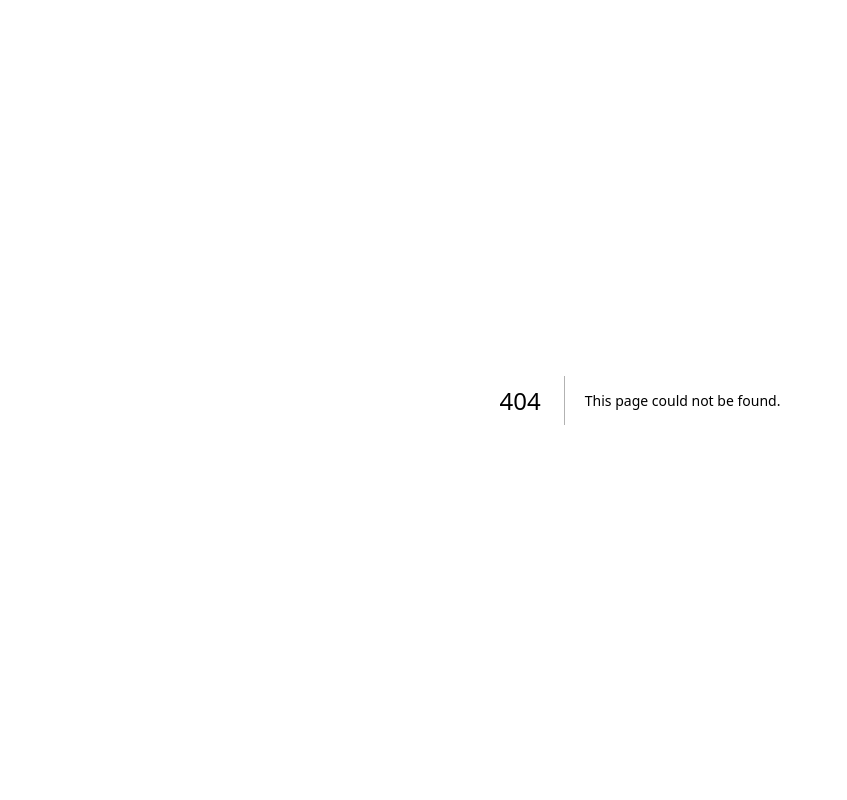
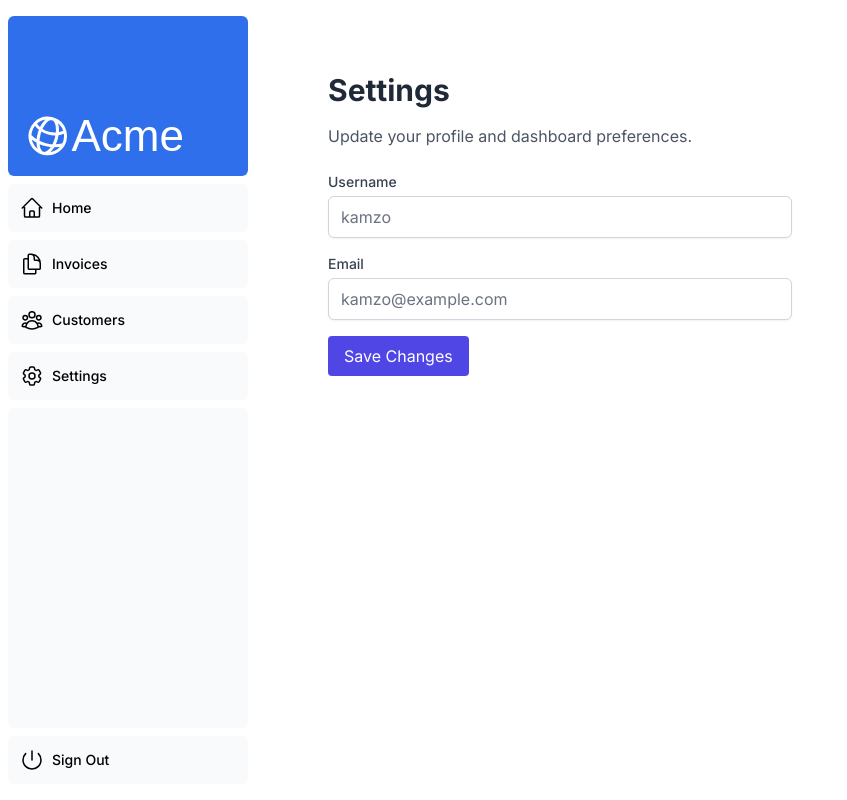
Before and after one commit to kanzo123/nextjs-dashboard2, a Next.js app: page /dashboard/settings in a window 1280 px wide. Before the commit this address had no page. Shown: the whole page, without its empty margins (0-847 px from the left). Built offline with nearby package versions, Linux system fonts and the light colour scheme; a web font is replaced by a local one.

Commit message:
feat: add setting route

```diff
--- /dev/null
+++ b/app/dashboard/settings/page.tsx
@@ -0,0 +1,35 @@
+export default function Page() {
+  return (
+    <div className="p-6 max-w-lg">
+      <h1 className="text-3xl font-bold text-gray-800 mb-4">Settings</h1>
+      <p className="text-gray-600 mb-6">
+        Update your profile and dashboard preferences.
+      </p>
+
+      <form className="space-y-4">
+        <div>
+          <label className="block text-sm font-medium text-gray-700">Username</label>
+          <input
+            type="text"
+            className="mt-1 block w-full rounded-md border-gray-300 shadow-sm focus:border-indigo-500 focus:ring-indigo-500"
+            placeholder="kamzo"
+          />
+        </div>
+        <div>
+          <label className="block text-sm font-medium text-gray-700">Email</label>
+          <input
+            type="email"
+            className="mt-1 block w-full rounded-md border-gray-300 shadow-sm focus:border-indigo-500 focus:ring-indigo-500"
+            placeholder="kamzo@example.com"
+          />
+        </div>
+        <button
+          type="submit"
+          className="bg-indigo-600 text-white px-4 py-2 rounded hover:bg-indigo-700"
+        >
+          Save Changes
+        </button>
+      </form>
+    </div>
+  );
+}
--- a/app/ui/dashboard/nav-links.tsx
+++ b/app/ui/dashboard/nav-links.tsx
@@ -2,6 +2,7 @@ import {
   UserGroupIcon,
   HomeIcon,
   DocumentDuplicateIcon,
+  Cog6ToothIcon
 } from '@heroicons/react/24/outline';
 
 // Map of links to display in the side navigation.
@@ -14,6 +15,7 @@ const links = [
     icon: DocumentDuplicateIcon,
   },
   { name: 'Customers', href: '/dashboard/customers', icon: UserGroupIcon },
+  { name: 'Settings', href: '/dashboard/settings', icon: Cog6ToothIcon },
 ];
 
 export default function NavLinks() {
```
